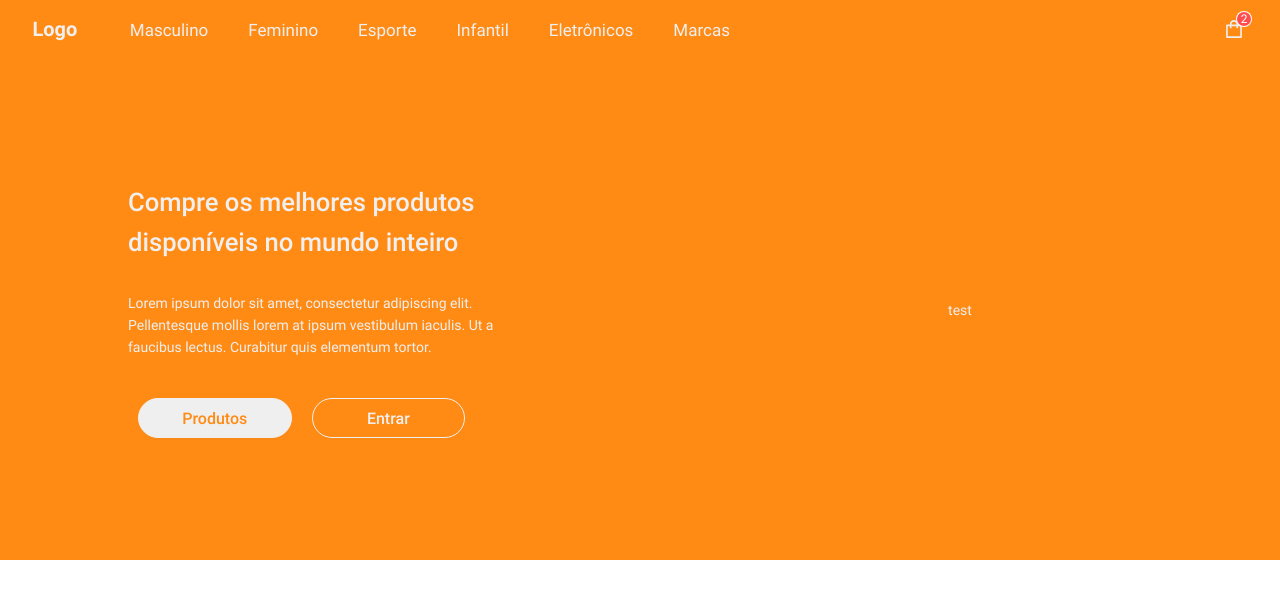
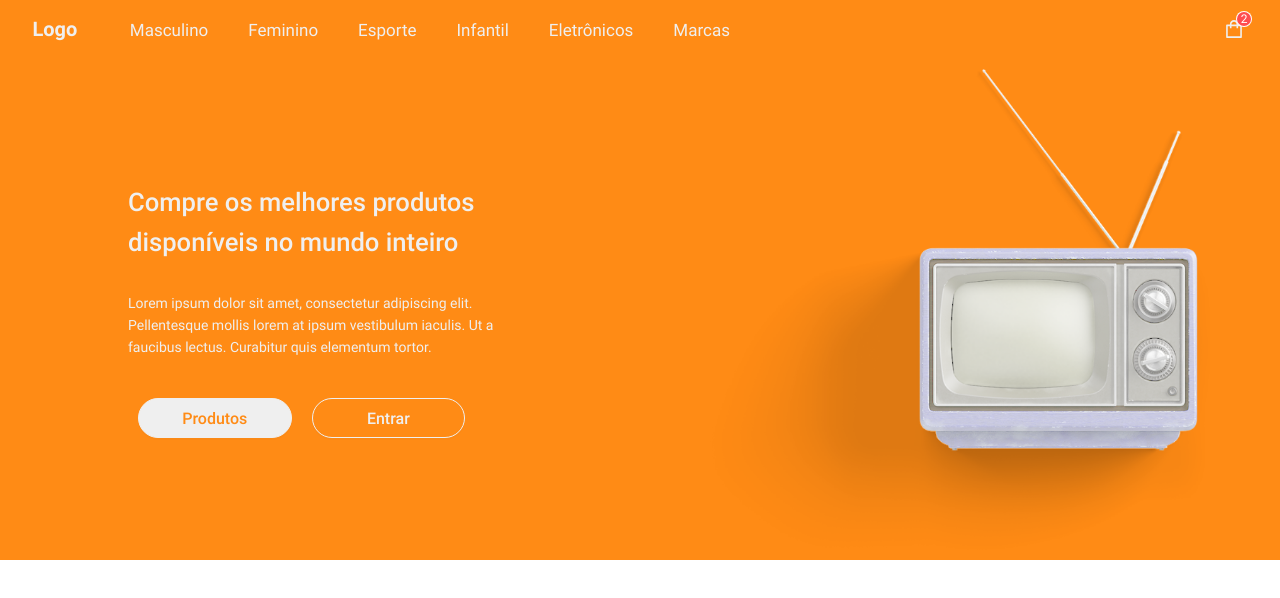
Before and after one commit to EduardoPD1921/e.com-frontend, a React (Create React App) app: page / in a window 1280 px wide. Shown: the top 598 px of the page. Built offline with nearby package versions, Linux system fonts and the light colour scheme.

Commit message:
:sparkles: Home banner implemented

```diff
--- a/src/pages/Home/index.js
+++ b/src/pages/Home/index.js
@@ -11,6 +11,8 @@ import {
   BannerButtons,
   ActionButton,
 } from './styles';
+
+import tvImage from '../../static/images/tvImage.png';
 
 function Home() {
   const [mobileMenuOpen, setMobileMenuOpen] = useState(false);
@@ -33,7 +35,7 @@ function Home() {
           </BannerButtons>
         </BannerElement>
         <BannerElement>
-          test
+          <img width={500} src={tvImage} alt="televisão-antiga" />
         </BannerElement>
       </Banner>
     </>
```
Also changed, not shown: src/static/images/tvImage.png (added).
